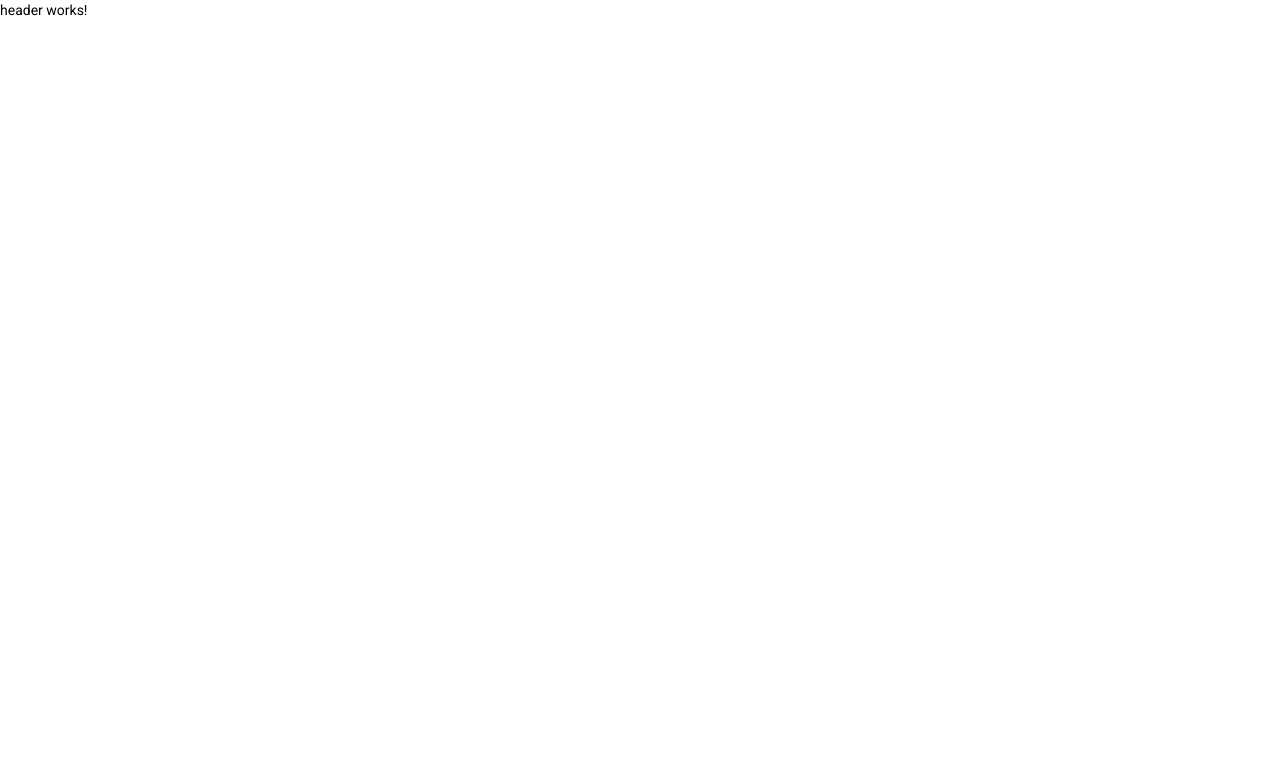
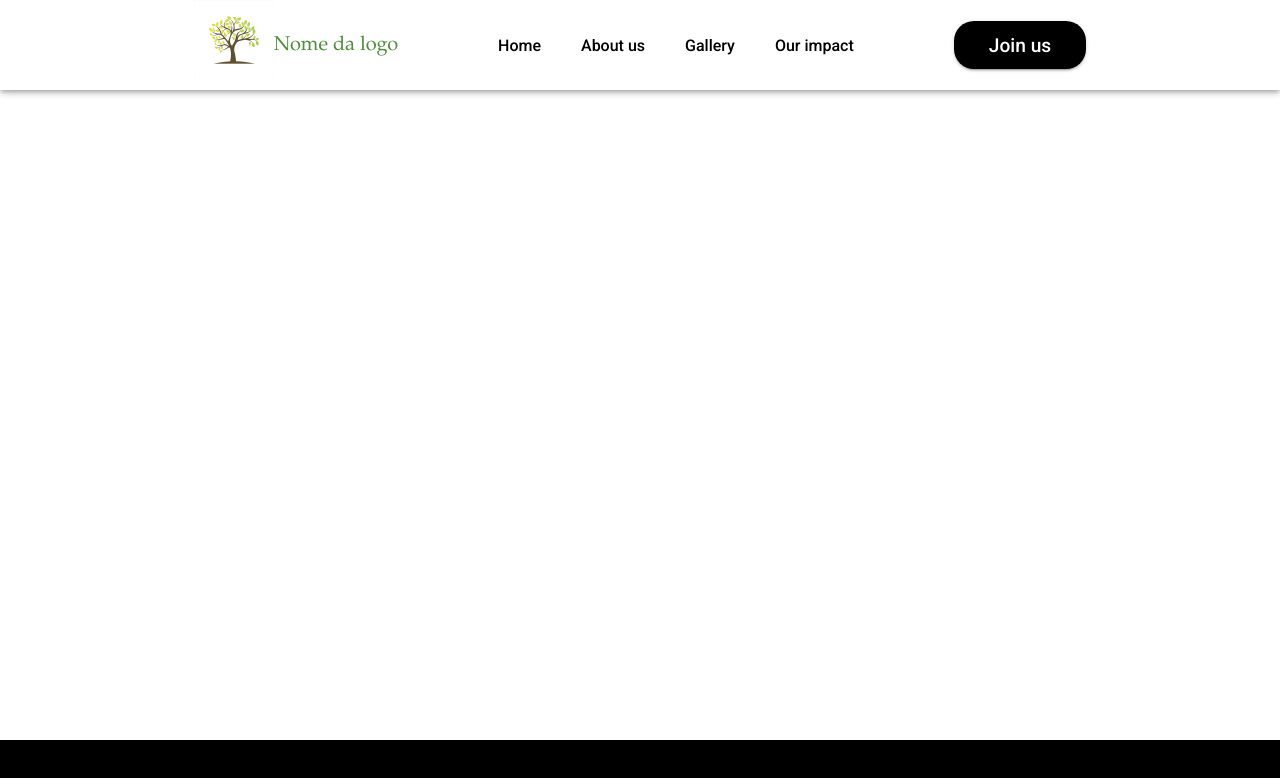
Before and after one commit to jehmes/bootcamp-accenture-frontend, an Angular app: page / in a window 1280 px wide. Shown: the top 778 px of the page. Built offline with nearby package versions, Linux system fonts and the light colour scheme.

Commit message:
CSS do header

```diff
--- a/src/app/app.component.html
+++ b/src/app/app.component.html
@@ -1 +1,2 @@
 <app-header></app-header>
+<app-footer></app-footer>
--- /dev/null
+++ b/src/app/components/template/footer/footer.component.css
@@ -0,0 +1,6 @@
+.footer-container {
+    position: fixed;
+    height: 60px;
+    background-color: #000;
+    bottom: 0;
+}
--- /dev/null
+++ b/src/app/components/template/footer/footer.component.html
@@ -0,0 +1,4 @@
+<mat-toolbar class="footer-container">
+
+
+</mat-toolbar>
--- /dev/null
+++ b/src/app/components/template/footer/footer.component.ts
@@ -0,0 +1,15 @@
+import { Component, OnInit } from '@angular/core';
+
+@Component({
+  selector: 'app-footer',
+  templateUrl: './footer.component.html',
+  styleUrls: ['./footer.component.css']
+})
+export class FooterComponent implements OnInit {
+
+  constructor() { }
+
+  ngOnInit(): void {
+  }
+
+}
--- a/src/app/components/template/header/header.component.css
+++ b/src/app/components/template/header/header.component.css
@@ -0,0 +1,49 @@
+.header-container {
+    display: flex;
+    align-items: center;
+    justify-content: center;
+    width: 100%;
+    position: fixed;
+    height: 90px;
+    /* background-color: rgb(181, 231, 227); */
+    background-color: #fff;
+
+}
+.span-logo {
+    display: flex;
+    align-items: center;
+    margin-right: 80px;
+    font-family: Garamond;
+}
+.span-logo a{
+    color: rgb(78, 143, 58);
+}
+.logo-mg {
+    height: 80px;
+}
+.menu-itens > a{
+    font-size: 1rem;
+    color: #000;
+    padding: 0 20px 0 20px;
+}
+.menu-itens > a:hover{
+    color: rgb(78, 143, 58);
+    transition: 0.5s;
+}
+.button-join {
+    border-radius: 20px;
+    background-color: #000;
+    margin-left: 80px;
+    padding: 5px 5px
+
+}
+.button-join:hover  {
+    background-color: rgb(78, 143, 58);
+    transition: 0.5s;
+}
+
+.button-join a{
+    font-size: 1.2rem;
+    color: #fff;
+    padding: 10px 30px
+}
--- a/src/app/components/template/header/header.component.html
+++ b/src/app/components/template/header/header.component.html
@@ -1 +1,33 @@
-<p>header works!</p>
+<mat-toolbar class="header-container mat-elevation-z4">
+
+    <div class="span-logo">
+        <span>
+            <a href="">
+                <img class="logo-mg" src="assets\img\tree.jpg" alt="logo">
+            </a>
+        </span>
+        <span>
+            <a href="">
+                Nome da logo
+            </a>
+        </span>
+    </div>
+
+    <div class="menu-itens">
+
+        <a href="">Home</a>
+
+        <a href="">About us</a>
+
+        <a href="">Gallery</a>
+
+        <a href="">Our impact</a>
+    </div>
+
+
+    <button mat-raised-button class="button-join">
+        <a class="join-us" href="">Join us</a>
+
+    </button>
+
+</mat-toolbar>
--- a/src/styles.css
+++ b/src/styles.css
@@ -1,4 +1,7 @@
 /* You can add global styles to this file, and also import other style files */
+@import url('https://fonts.googleapis.com/css2?family=Cormorant+Garamond:wght@300&display=swap');
+
 
 html, body { height: 100%; }
-body { margin: 0; font-family: Roboto, "Helvetica Neue", sans-serif; }
+body { margin: 0; font-family: Cambria, "Helvetica Neue", sans-serif; }
+a {text-decoration: none;}
```
Also changed, not shown: src/app/app.module.ts (+12 -2 lines), src/assets/img/kisspng-logo-tree-graphic-design-graphics-brisbane-montess-welcome-to-burlingame-parks-amp-recreation-5b90a81cab75d1.8320985215362068767023.jpg (added), src/assets/img/tree.jpg (added).
